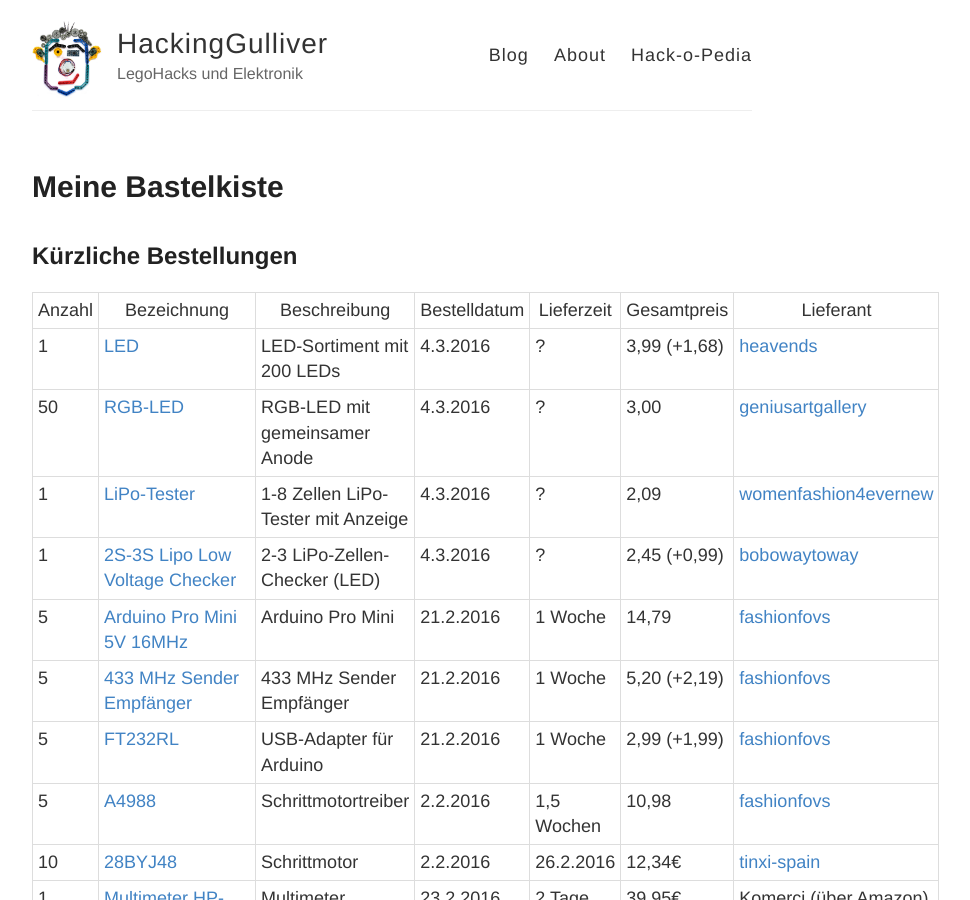
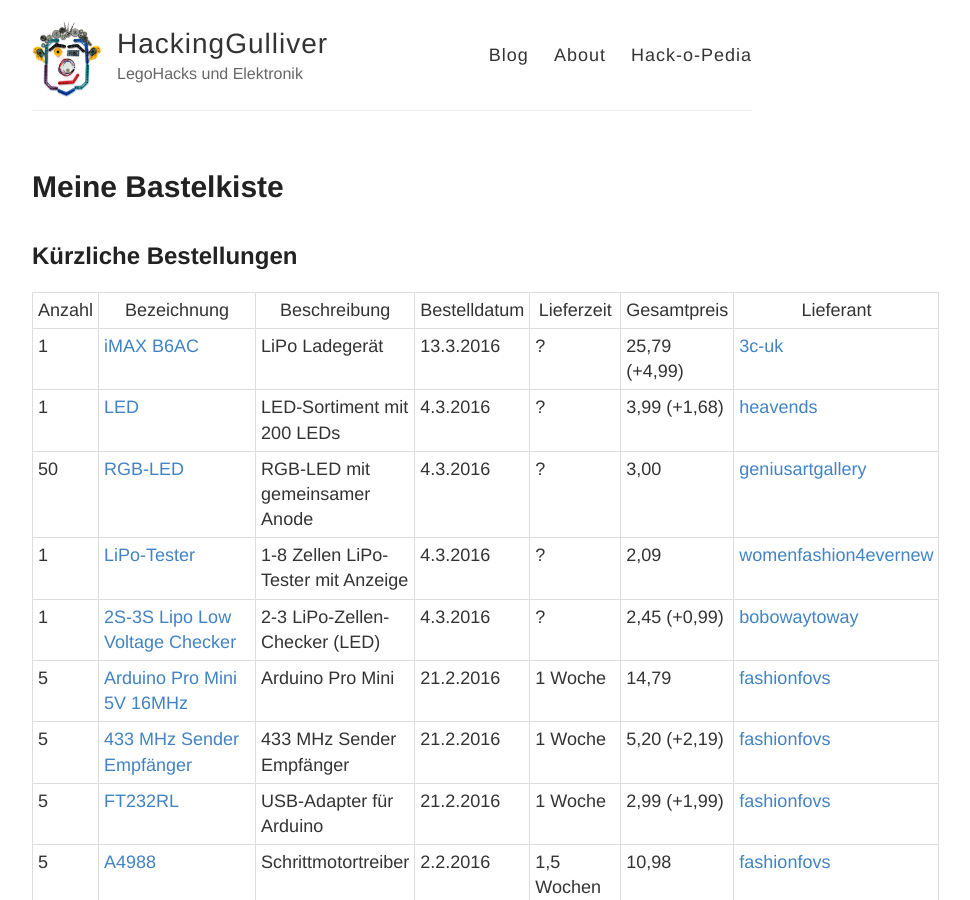
Before and after one commit to HackingGulliver/hackinggulliver.github.io, a Jekyll site: the page built from hackopedia/Lager.md, in a window 1280 px wide and 900 px high. Shown: the whole window, without its empty margins (248-1218 px from the left). Built offline with Jekyll 4.4.1, drawn with Linux system fonts in a browser that asks for light colours.

Commit message:
Lager: B6AC hinzugefügt

```diff
--- a/hackopedia/Lager.md
+++ b/hackopedia/Lager.md
@@ -8,6 +8,7 @@ permalink: /hackopedia/Lager
 
 | Anzahl | Bezeichnung | Beschreibung | Bestelldatum | Lieferzeit | Gesamtpreis | Lieferant |
 | --- | --- | --- | --- | --- | --- | --- |
+| 1 | [iMAX B6AC](http://www.ebay.de/itm/182042386467) | LiPo Ladegerät | 13.3.2016 | ? | 25,79 (+4,99) | [3c-uk](http://www.ebay.de/usr/3c-uk) |
 | 1 | [LED](http://www.ebay.de/itm/391305534063) | LED-Sortiment mit 200 LEDs | 4.3.2016 | ? | 3,99 (+1,68) | [heavends](http://www.ebay.de/usr/heavends) |
 | 50 | [RGB-LED](http://www.ebay.de/itm/141321602676) | RGB-LED mit gemeinsamer Anode | 4.3.2016 | ? | 3,00 | [geniusartgallery](www.ebay.de/usr/geniusartgallery) |
 | 1 | [LiPo-Tester](http://www.ebay.de/itm/161950980869) | 1-8 Zellen LiPo-Tester mit Anzeige | 4.3.2016 | ? | 2,09 | [womenfashion4evernew](http://www.ebay.de/usr/womenfashion4evernew) |
```
